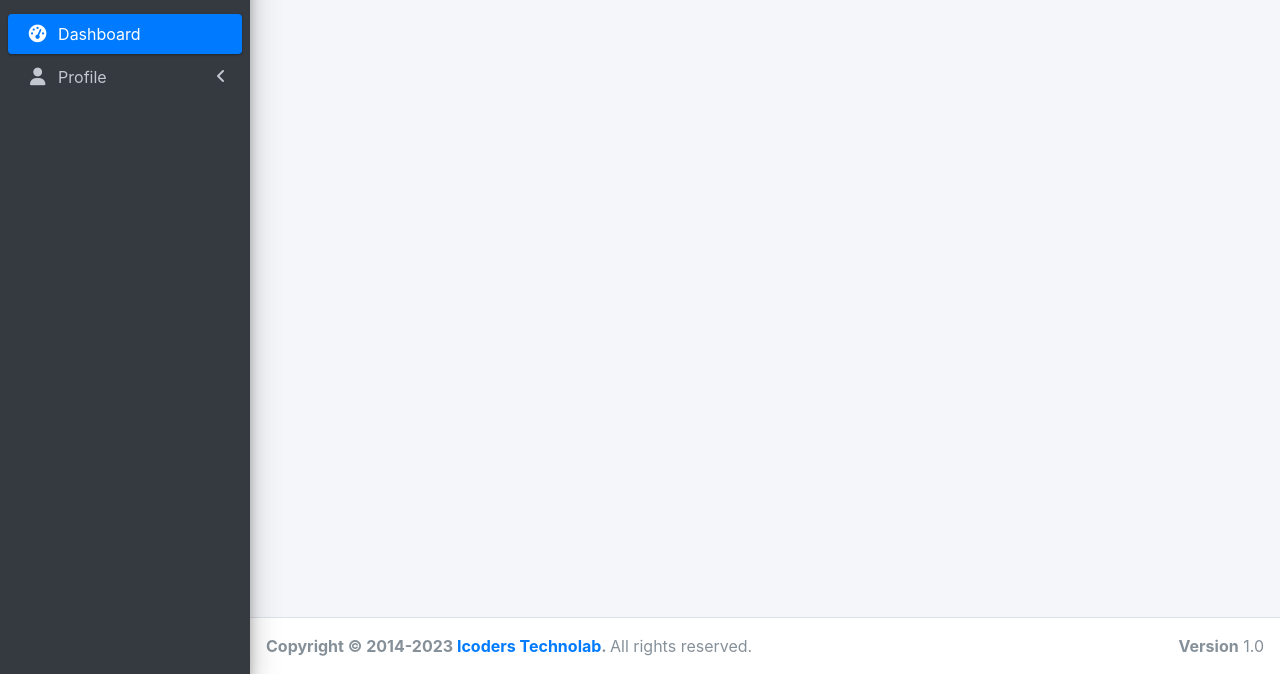
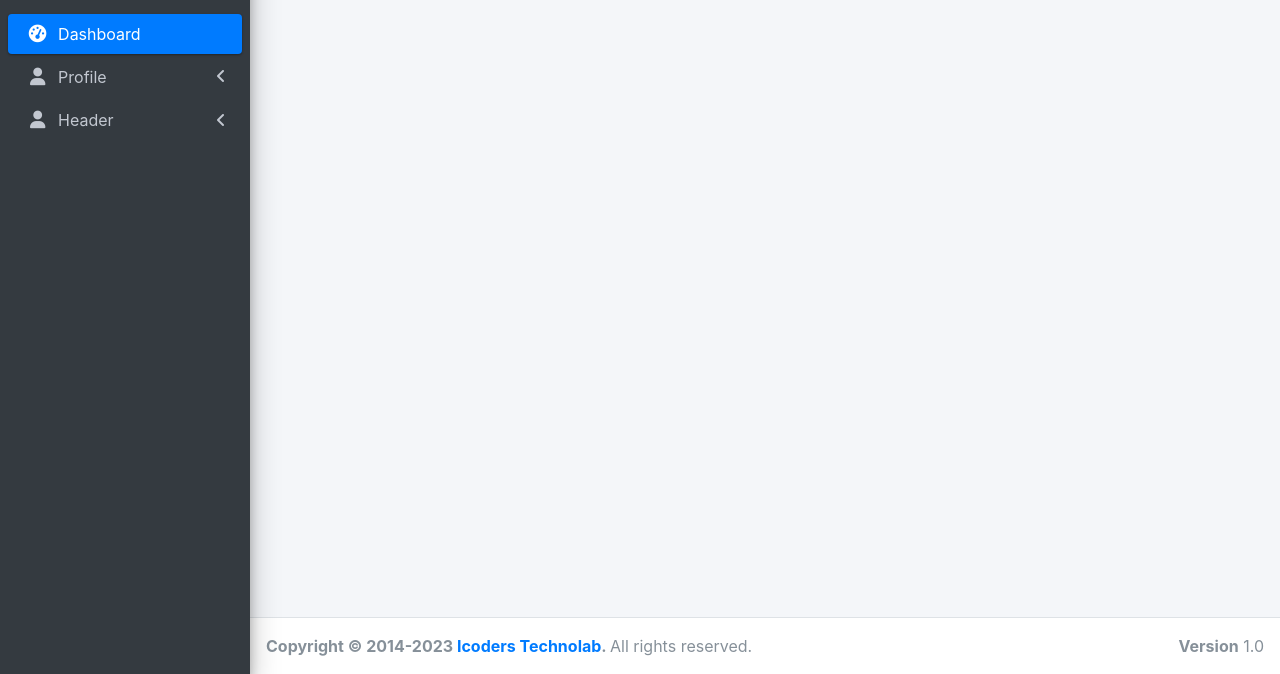
Before and after one commit to prakash6292/Webdev, a PHP site: page /company/admin/admin/dashboard.php in a window 1280 px wide. Shown: the part 126-800 px from the top of the page. Run offline with PHP 8.4, Linux system fonts and the light colour scheme; the visitor is signed in with stand-in values (Sample User, id 1); some libraries are stand-ins or nearby versions.

Commit message:
create backend header

```diff
--- a/admin/admin/include/sidebar.php
+++ b/admin/admin/include/sidebar.php
@@ -49,6 +49,32 @@
           </ul>
         </li>
 
+        <li class="nav-item">
+          <a href="#" class="nav-link <?php if($activePage == 'header'){ echo "active";} ?>">
+            <i class="nav-icon fa fa-user"></i>
+            <p>
+              Header
+              <i class="right fas fa-angle-left"></i>
+            </p>
+          </a>
+          <ul class="nav nav-treeview">
+            <li class="nav-item">
+              <a href="header.php" class="nav-link <?= ($activePage == 'header') ? 'active':''; ?>">
+                <i class="far fa-circle nav-icon"></i>
+                <p>Header</p>
+              </a>
+            </li>
+          </ul>
+          <ul class="nav nav-treeview">
+            <li class="nav-item">
+              <a href="header_display.php" class="nav-link <?= ($activePage == 'header_display') ? 'active':''; ?>">
+                <i class="far fa-circle nav-icon"></i>
+                <p>Header Display</p>
+              </a>
+            </li>
+          </ul>
+        </li>
+
       </ul>
     </nav>
     <!-- /.sidebar-menu -->
```
Also changed, not shown: admin/admin/header.php (+10 -1 lines), admin/admin/add_header_db.php (added).
